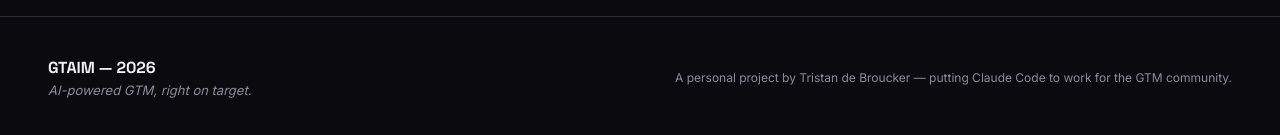
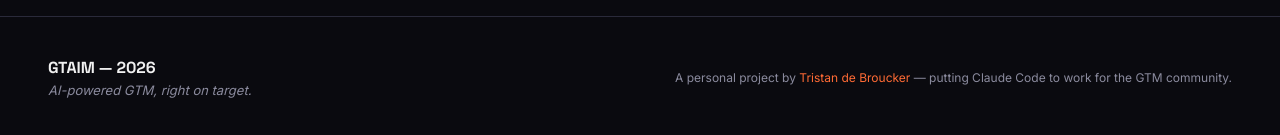
Before and after one commit to tdebroucker/gtaim, a Next.js app: page / in a window 1280 px wide. Shown: the part 2206-2341 px from the top of the page. Built offline with nearby package versions, Linux system fonts and the light colour scheme.

Commit message:
ux: add LinkedIn link on Tristan de Broucker in footer

```diff
--- a/src/app/page.tsx
+++ b/src/app/page.tsx
@@ -475,7 +475,18 @@
           <span className="footer-tagline">AI-powered GTM, right on target.</span>
         </div>
         <span className="footer-right">
-          A personal project by Tristan de Broucker — putting Claude Code to work for the GTM community.
+          A personal project by{" "}
+          <a
+            href="https://www.linkedin.com/in/tdebroucker/"
+            target="_blank"
+            rel="noopener noreferrer"
+            style={{ color: "#FF6B35", textDecoration: "none" }}
+            onMouseEnter={(e) => (e.currentTarget.style.textDecoration = "underline")}
+            onMouseLeave={(e) => (e.currentTarget.style.textDecoration = "none")}
+          >
+            Tristan de Broucker
+          </a>{" "}
+          — putting Claude Code to work for the GTM community.
         </span>
       </footer>
     </>
```
